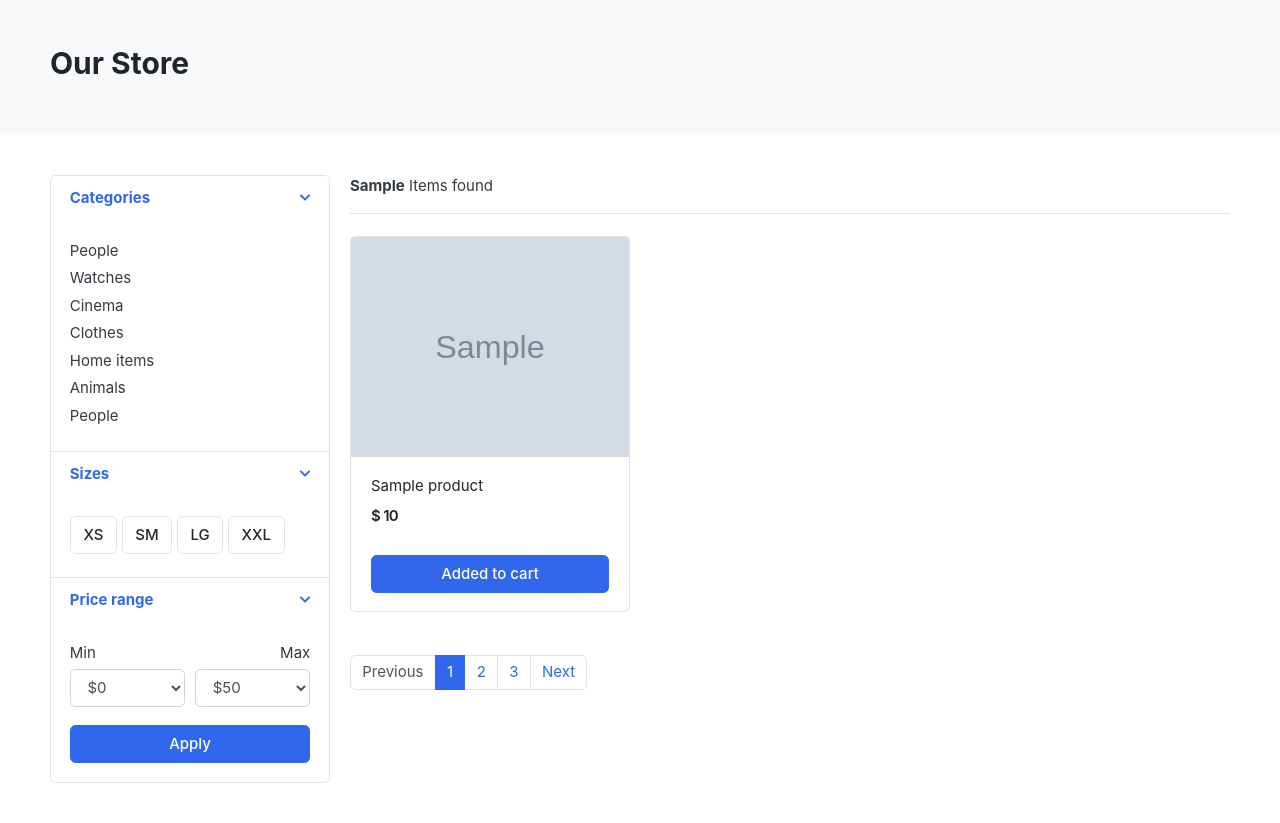
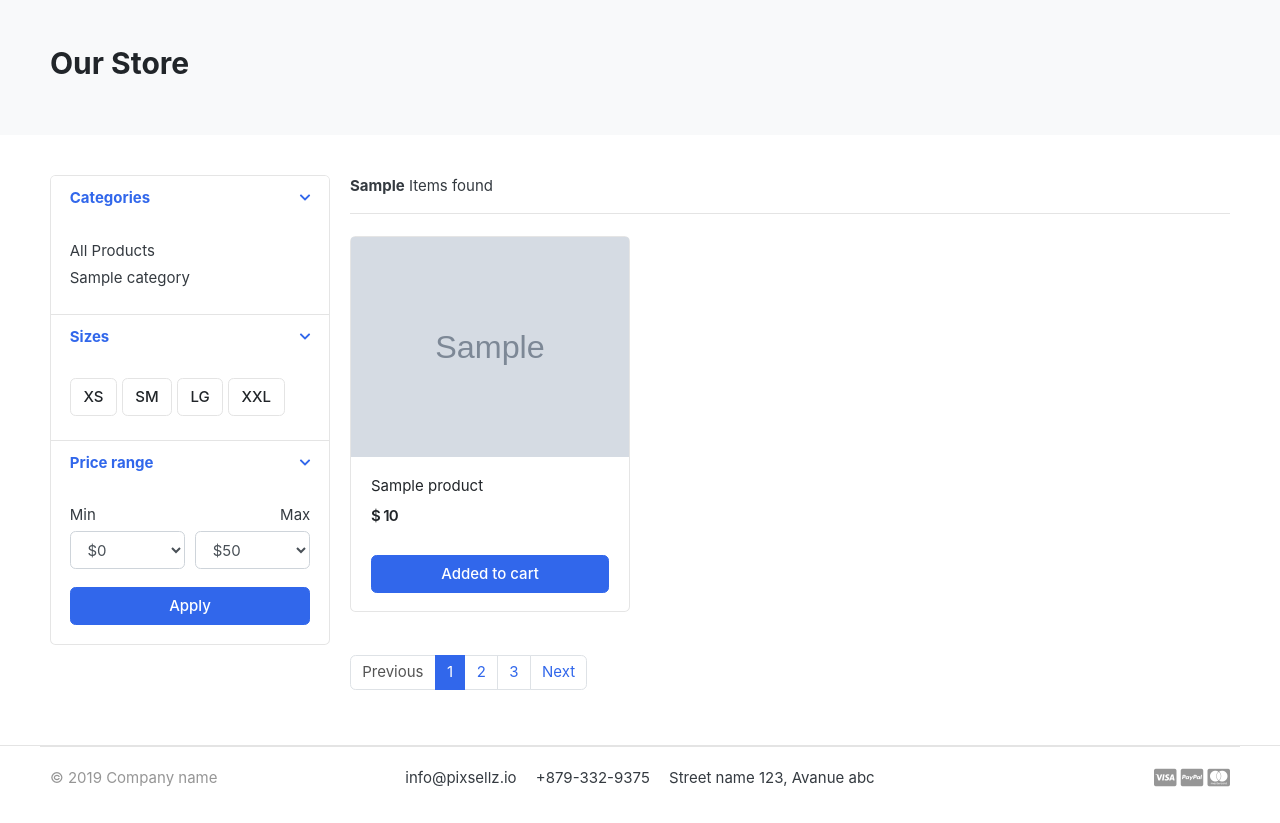
Before and after one commit to AbdElMegeed-7/Full-Online-Store-, a Django app: template templates/store/store.html in a window 1280 px wide. Shown: the part 119-942 px from the top of the page. After the commit the page ends 906 px from the top, so only its background shows below. Run offline with Django 3.2, Linux system fonts and the light colour scheme; the template is opened without the code that fills it: most values are stand-ins (such as "Sample title", 1, 10 or a date in 2020); grey boxes marked "Sample" are stand-in pictures; some libraries are stand-ins or nearby versions; some web fonts are replaced.

Commit message:
Display Categories by get_url Function

```diff
--- a/category/models.py
+++ b/category/models.py
@@ -1,3 +1,4 @@
+from django.urls import reverse
 from django.db import models
 
 
@@ -11,5 +12,8 @@ class Category(models.Model):
         verbose_name = 'category'
         verbose_name_plural = 'categories'
 
+    def get_url(self):
+        return reverse('products_by_category', args=[self.slug, ])
+
     def __str__(self):
         return self.category_name
--- a/templates/includes/navbar.html
+++ b/templates/includes/navbar.html
@@ -37,12 +37,12 @@
           <i class="fa fa-bars"></i> All category
         </button>
         <div class="dropdown-menu">
-          <a class="dropdown-item" href="#">Machinery / Mechanical Parts / Tools </a>
-          <a class="dropdown-item" href="#">Consumer Electronics / Home Appliances </a>
-          <a class="dropdown-item" href="#">Auto / Transportation</a>
-          <a class="dropdown-item" href="#">Apparel / Textiles / Timepieces </a>
-          <a class="dropdown-item" href="#">Home & Garden / Construction / Lights </a>
-          <a class="dropdown-item" href="#">Beauty & Personal Care / Health </a>
+
+          <a class="dropdown-item" href="{% url 'store' %}">All Products</a>
+          {% for category in links %}
+          <a class="dropdown-item" href="{{ category.get_url }}">{{ category.category_name }}</a>
+          {% endfor %}
+
         </div>
       </div>  <!-- category-wrap.// -->
     </div> <!-- col.// -->
--- a/templates/store/store.html
+++ b/templates/store/store.html
@@ -31,13 +31,10 @@
         <div class="card-body">
 
           <ul class="list-menu">
-          <li><a href="#">People  </a></li>
-          <li><a href="#">Watches </a></li>
-          <li><a href="#">Cinema  </a></li>
-          <li><a href="#">Clothes  </a></li>
-          <li><a href="#">Home items </a></li>
-          <li><a href="#">Animals</a></li>
-          <li><a href="#">People </a></li>
+            <li><a href="{% url 'store' %}">All Products</a></li>
+            {% for category in links %}
+              <li><a href="{{ category.get_url }}">{{ category.category_name }}</a></li>
+            {% endfor %}
           </ul>
 
         </div> <!-- card-body.// -->
```
